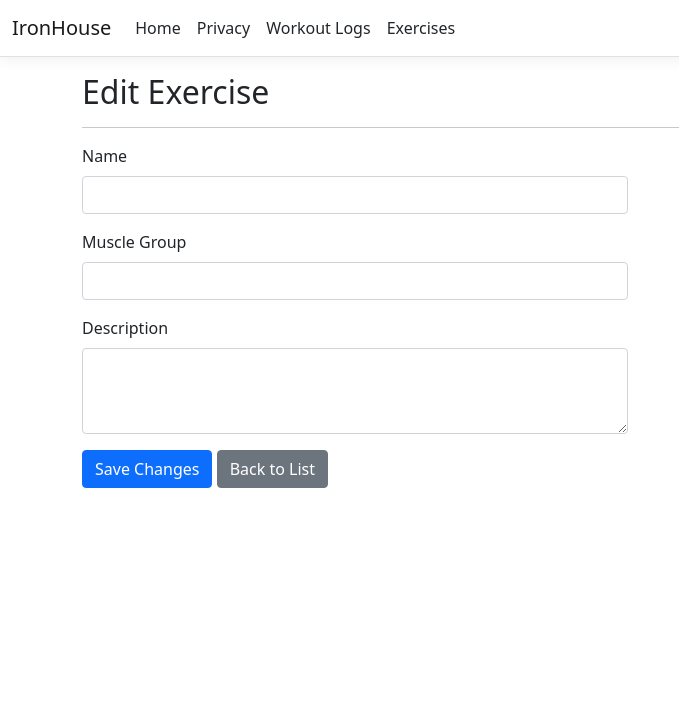
After one commit to deniparushev/IronHouse, an ASP.NET Core app: template IronHouse/IronHouse/Views/Exercises/Edit.cshtml in a window 1280 px wide. The commit adds this page. Shown: the top 728 px of the page, without its empty margins (0-679 px from the left). Run offline with ASP.NET Core 8, Linux system fonts and the light colour scheme; the template is opened without the code that fills it, so the values that code supplies are empty; style sheets or scripts are compiled from the project's sources.

Commit message:
Add Details and Edit views for Exercises

```diff
--- /dev/null
+++ b/IronHouse/IronHouse/Views/Exercises/Edit.cshtml
@@ -0,0 +1,42 @@
+@model IronHouse.Models.Exercise
+
+@{
+    ViewData["Title"] = "Edit Exercise";
+}
+
+<h2>Edit Exercise</h2>
+<hr />
+
+<div class="row">
+    <div class="col-md-6">
+        <form asp-action="Edit">
+            <div asp-validation-summary="ModelOnly" class="text-danger"></div>
+            <input type="hidden" asp-for="Id" />
+
+            <div class="mb-3">
+                <label asp-for="Name" class="form-label"></label>
+                <input asp-for="Name" class="form-control" />
+                <span asp-validation-for="Name" class="text-danger"></span>
+            </div>
+
+            <div class="mb-3">
+                <label asp-for="MuscleGroup" class="form-label">Muscle Group</label>
+                <input asp-for="MuscleGroup" class="form-control" />
+                <span asp-validation-for="MuscleGroup" class="text-danger"></span>
+            </div>
+
+            <div class="mb-3">
+                <label asp-for="Description" class="form-label"></label>
+                <textarea asp-for="Description" class="form-control" rows="3"></textarea>
+                <span asp-validation-for="Description" class="text-danger"></span>
+            </div>
+
+            <button type="submit" class="btn btn-primary">Save Changes</button>
+            <a asp-action="Index" class="btn btn-secondary">Back to List</a>
+        </form>
+    </div>
+</div>
+
+@section Scripts {
+    <partial name="_ValidationScriptsPartial" />
+}
--- a/IronHouse/IronHouse/Views/Exercises/Index.cshtml
+++ b/IronHouse/IronHouse/Views/Exercises/Index.cshtml
@@ -26,6 +26,8 @@
                 <td><span class="badge bg-secondary">@item.MuscleGroup</span></td>
                 <td>@(item.Description ?? "-")</td>
                 <td class="text-end">
+                    <a asp-action="Details" asp-route-id="@item.Id" class="btn btn-sm btn-info text-white">Details</a>
+                    <a asp-action="Edit" asp-route-id="@item.Id" class="btn btn-sm btn-warning">Edit</a>
                     <a asp-action="Delete" asp-route-id="@item.Id" class="btn btn-sm btn-danger">Delete</a>
                 </td>
             </tr>
```
Also changed, not shown: IronHouse/IronHouse/Views/Exercises/Details.cshtml (added, +24 -0 lines).
